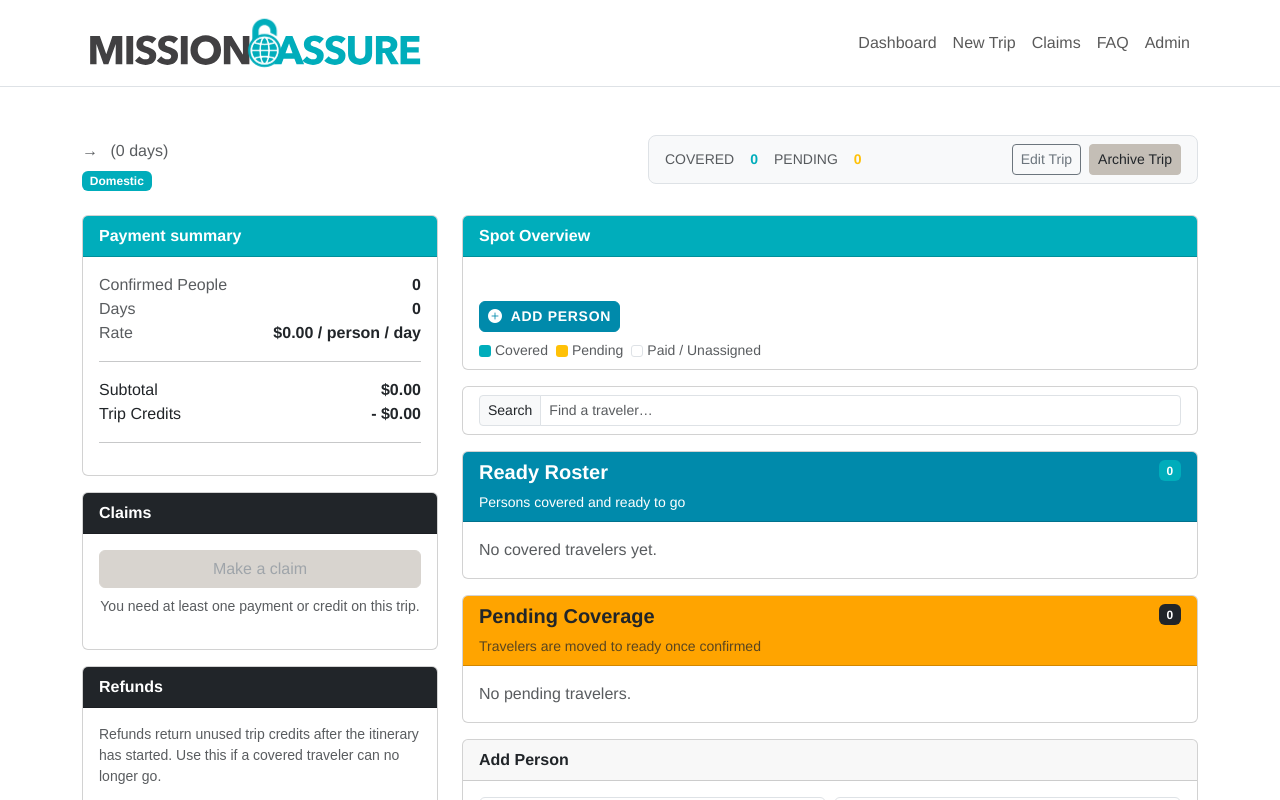
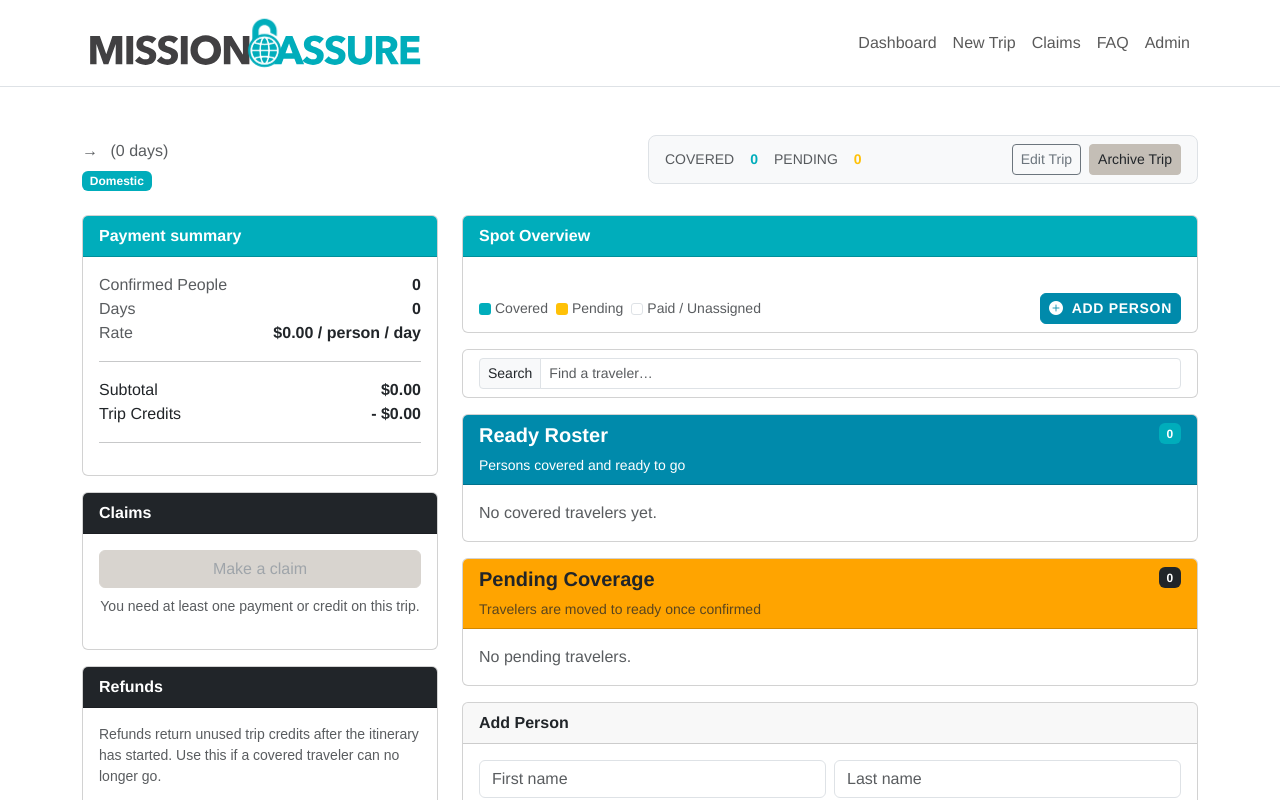
Before and after one commit to monkeyElbow/mission-assure-app, a React (Vite) app: page /trips/ff1be548-853d-41fc-8b98-1f6980c2d23a in a window 1280 px wide. Shown: the top 800 px of the page. Built offline with nearby package versions, Linux system fonts and the light colour scheme; a web font is replaced by a local one.

Commit message:
Oh. One more button nudge

```diff
--- a/src/components/trip/TripMembersList.jsx
+++ b/src/components/trip/TripMembersList.jsx
@@ -151,21 +151,10 @@ export default function TripMembersList({
             ))}
           </div>
 
-          {!spotAddOpen && (
-            <button
-              type="button"
-              className="btn btn-primary btn-sm mt-3 d-inline-flex align-items-center gap-2 text-uppercase fw-semibold"
-              style={{ borderRadius: 6, letterSpacing: '0.05em' }}
-              onClick={() => onSpotAddToggle(true)}
-              aria-label="Add person"
-            >
-              <i className="bi bi-plus-circle-fill" aria-hidden="true"></i>
-              <span>Add person</span>
-            </button>
-          )}
-
         </div>
         <div className="card-footer bg-transparent border-0 pt-0">
+          <div className="row align-items-center g-2">
+            <div className="col-12 col-md">
               <div className="d-flex flex-wrap align-items-center gap-2 small text-muted">
                 <span className="d-inline-flex align-items-center gap-1">
                   <span className="bg-agf1" style={{ width: 12, height: 12, borderRadius: 3, display: 'inline-block' }}></span>
@@ -179,6 +168,22 @@ export default function TripMembersList({
                   <span style={{ width: 12, height: 12, borderRadius: 3, background: '#fff', border: '1px solid #dee2e6', display: 'inline-block' }}></span>
                   Paid / Unassigned
                 </span>
+              </div>
+            </div>
+            <div className="col-12 col-md-auto text-md-end">
+              {!spotAddOpen && (
+                <button
+                  type="button"
+                  className="btn btn-primary btn-sm d-inline-flex align-items-center gap-2 text-uppercase fw-semibold"
+                  style={{ borderRadius: 6, letterSpacing: '0.05em' }}
+                  onClick={() => onSpotAddToggle(true)}
+                  aria-label="Add person"
+                >
+                  <i className="bi bi-plus-circle-fill" aria-hidden="true"></i>
+                  <span>Add person</span>
+                </button>
+              )}
+            </div>
           </div>
 
           {spotAddOpen && spotAddForm && (
```
Lines whose indentation alone changed are shown as unchanged.
